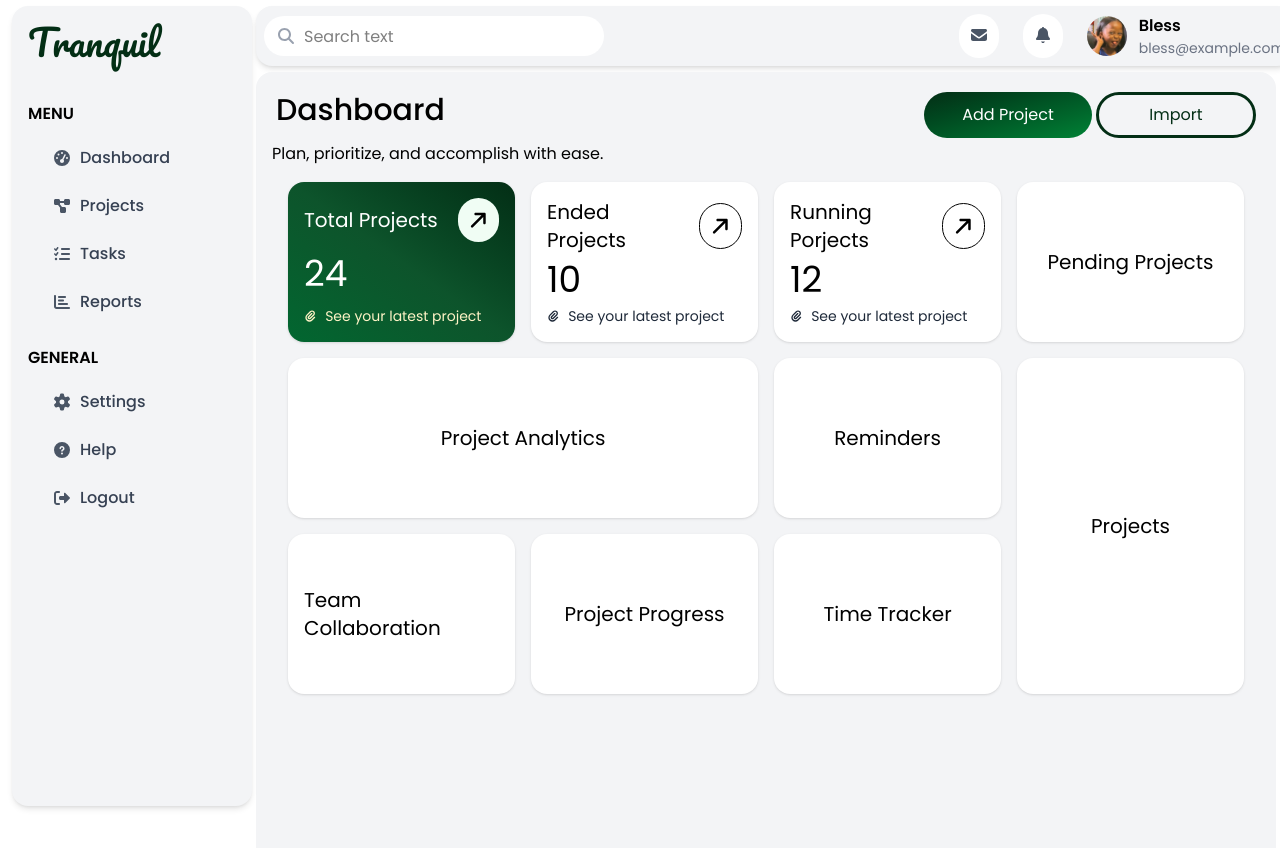
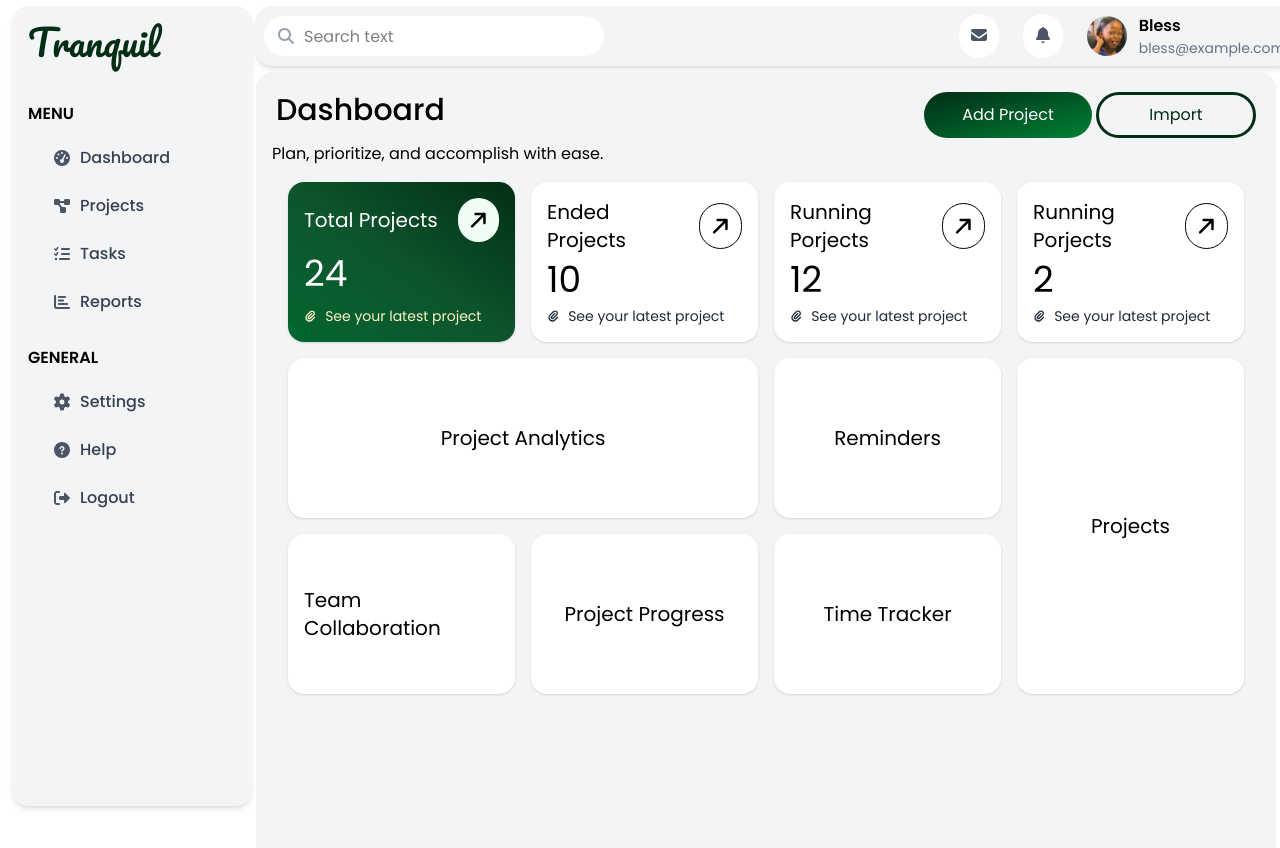
Before and after one commit to Blxss-T/Progress-Tracking-System-frontend, a React (Vite) app: page / in a window 1280 px wide. Shown: the top 848 px of the page. Built offline with nearby package versions, Linux system fonts and the light colour scheme; a web font is replaced by a local one.

Commit message:
Initial commit

```diff
--- a/src/components/Dashboard.jsx
+++ b/src/components/Dashboard.jsx
@@ -83,8 +83,21 @@ function Dashboard() {
         See your latest project
       </Link>
     </div>
-    <div className="bg-white rounded-2xl shadow p-4 h-40 flex items-center justify-center">
-      Pending Projects
+    <div className="bg-white rounded-2xl shadow p-4 h-40 flex flex-col justify-between">
+     <div className='flex  items-center w-full gap-6'>
+        <p>Running Porjects</p>
+        <div className="border text-black p-2 rounded-full hover:text-gray-500">
+          <FontAwesomeIcon
+          icon={faArrowUp}
+          className="text-black text-xl inline-block transform rotate-[45deg]"
+        />
+        </div>
+        </div>
+         <h2 className="text-4xl">2</h2>
+      <Link to="/projects" className="flex items-center gap-2 hover:underline text-sm text-gray-800">
+        <FontAwesomeIcon icon={faPaperclip} size="xs" />
+        See your latest project
+      </Link>
     </div>
 
 
```
